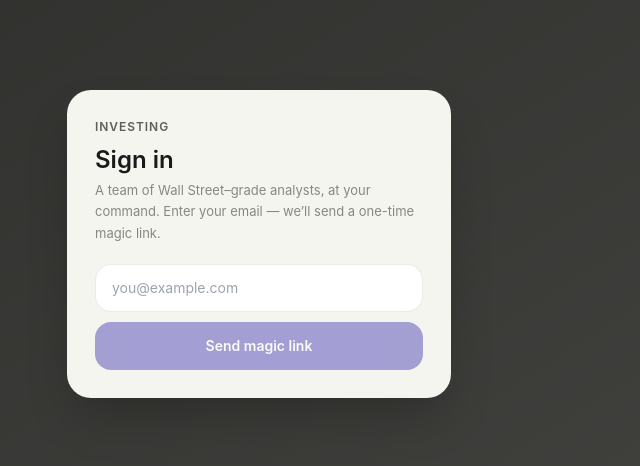
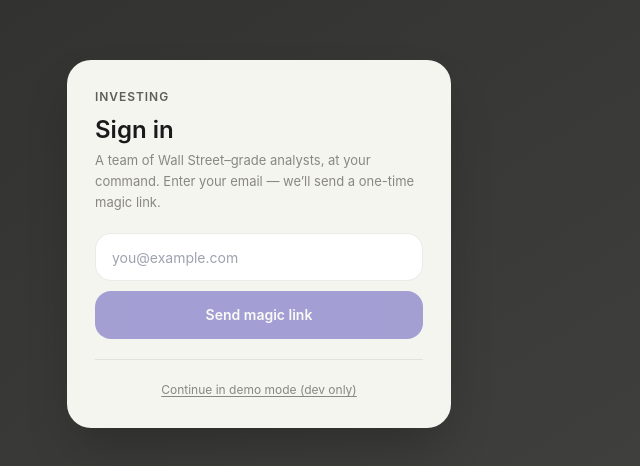
Before and after one commit to Nick-2003/agentic-brokerage-mvp, a Next.js app in the folder frontend/: page / in a window 1280 px wide. Shown: the part 156-622 px from the top of the page, without its empty margins (381-1021 px from the left). Built offline with nearby package versions, Linux system fonts and the light colour scheme; no server answers.

Commit message:
014 Login bypass for demo mode only
Demo mode includes bypass for login at frontend; designed such that if `REQUIRE_AUTH=1` all chats would fail if demo mode forced

```diff
--- a/frontend/components/AuthGate.tsx
+++ b/frontend/components/AuthGate.tsx
@@ -2,28 +2,38 @@
 //
 // Wrap the app in <AuthGate>. Behaviour (after mount):
 //   • Supabase env unset (demo mode) → render children directly (no gate).
-//   • Configured + no session       → magic-link login screen.
-//   • Configured + session          → render children.
+//   • Configured + session           → render children.
+//   • Configured + "continue in demo" override → render children + a small
+//     "Demo mode · exit" pill (dev only — see below).
+//   • Configured + no session         → magic-link login screen.
 //
-// SSR / hydration (why the `mounted` flag exists — proposal 013):
-//   getSupabase() is client-only (it short-circuits when `typeof window ===
-//   "undefined"`). On the server authConfigured() is therefore always false, so
-//   a naive gate renders `children`; on the client's FIRST render it's true and
-//   renders <Splash> — and React throws a hydration mismatch (server text ≠
-//   client text). To avoid it, the gate decision is deferred until after mount:
-//   server AND first client render BOTH show the same stable <Splash>, then the
-//   effect runs and the real gate (children / login) appears. There's a brief
-//   (~tens of ms, localStorage read) splash on load — intentional and stable.
+// "Continue in demo mode" (proposal 014): a DEV-ONLY escape hatch on the login
+// screen so a developer isn't locked out when magic-link email is rate-limited
+// (Supabase's built-in email cap is ~a few/hour). It's gated to
+// `process.env.NODE_ENV === 'development'`, so it never appears in a production
+// build. It only affects the FRONTEND gate — the backend enforces auth
+// independently (REQUIRE_AUTH), so this can't bypass a locked-down backend: with
+// REQUIRE_AUTH=1 the demo user simply has no token and every /api/chat call 401s.
+// The override persists in localStorage so it survives restarts; the pill's
+// "exit" clears it and returns to the login screen.
+//
+// SSR / hydration (the `mounted` flag — proposal 013): getSupabase() and
+// localStorage are client-only, so the gate decision is deferred until after
+// mount. Server AND first client render both show the same <Splash>; the real
+// gate appears once the effect runs. Without this the server (no window →
+// "not configured" → children) and the first client paint diverge → mismatch.
 //
 // Exposes the current session via useAuth() so the rest of the app (e.g. the
-// header) can show who's signed in and offer sign-out. Always wraps children in
-// the provider so useAuth() is safe to call in both demo and authed modes.
+// header) can show who's signed in and offer sign-out.
 
 'use client';
 
 import { createContext, useContext, useEffect, useState } from 'react';
 import type { Session } from '@supabase/supabase-js';
 import { authConfigured, getSupabase } from '@/lib/supabase';
+
+const DEMO_KEY = 'ab-demo-mode';
+const DEMO_ALLOWED = process.env.NODE_ENV === 'development';
 
 type AuthState = { session: Session | null; configured: boolean };
 
@@ -34,11 +44,20 @@ export function AuthGate({ children }: { children: React.ReactNode }) {
   const [mounted, setMounted] = useState(false);
   const [session, setSession] = useState<Session | null>(null);
   const [ready, setReady] = useState(false);
+  const [demo, setDemo] = useState(false);
 
   useEffect(() => {
     setMounted(true);
+    // Restore a persisted "continue in demo mode" override (dev only).
+    if (DEMO_ALLOWED) {
+      try {
+        if (window.localStorage.getItem(DEMO_KEY) === '1') setDemo(true);
+      } catch {
+        /* localStorage unavailable — ignore */
+      }
+    }
     if (!authConfigured()) {
-      setReady(true); // demo mode — no gate, no session lookup
+      setReady(true); // demo mode by absence of env — no gate, no session lookup
       return;
     }
     const sb = getSupabase();
@@ -59,19 +78,44 @@ export function AuthGate({ children }: { children: React.ReactNode }) {
     };
   }, []);
 
-  // configured is only meaningful client-side, after mount (getSupabase() is
-  // client-only). Kept false during SSR / the pre-mount render so it never
-  // drives a server↔client divergence.
+  function enterDemo() {
+    try {
+      window.localStorage.setItem(DEMO_KEY, '1');
+    } catch {
+      /* ignore */
+    }
+    setDemo(true);
+  }
+
+  function exitDemo() {
+    try {
+      window.localStorage.removeItem(DEMO_KEY);
+    } catch {
+      /* ignore */
+    }
+    setDemo(false);
+  }
+
+  // configured / demo are only meaningful client-side, after mount.
   const configured = mounted && authConfigured();
+  const demoActive = mounted && DEMO_ALLOWED && demo;
 
   let body: React.ReactNode;
   if (!mounted || !ready) {
     // Identical on the server and the first client render → no hydration mismatch.
     body = <Splash>Loading…</Splash>;
   } else if (!configured || session) {
-    body = children; // demo mode, or signed in
+    body = children; // demo-by-no-env, or signed in
+  } else if (demoActive) {
+    // Dev "continue in demo mode" — app + an exit affordance back to login.
+    body = (
+      <>
+        {children}
+        <DemoBadge onExit={exitDemo} />
+      </>
+    );
   } else {
-    body = <LoginScreen />;
+    body = <LoginScreen onDemo={DEMO_ALLOWED ? enterDemo : undefined} />;
   }
 
   return <AuthContext.Provider value={{ session, configured }}>{body}</AuthContext.Provider>;
@@ -85,7 +129,25 @@ function Splash({ children }: { children: React.ReactNode }) {
   );
 }
 
-function LoginScreen() {
+// Small fixed pill shown while in dev "continue in demo mode" — indicates the
+// override is on and lets the developer return to the login screen.
+function DemoBadge({ onExit }: { onExit: () => void }) {
+  return (
+    <div className="fixed bottom-4 left-4 z-[60] flex items-center gap-2 rounded-full bg-[#1a1a1a]/90 px-3 py-1.5 text-[11px] text-white shadow-lg">
+      <span className="inline-block w-1.5 h-1.5 rounded-full bg-[#f5a623]" />
+      Demo mode
+      <button
+        type="button"
+        onClick={onExit}
+        className="ml-1 underline underline-offset-2 hover:opacity-80"
+      >
+        exit
+      </button>
+    </div>
+  );
+}
+
+function LoginScreen({ onDemo }: { onDemo?: () => void }) {
   const [email, setEmail] = useState('');
   const [sent, setSent] = useState(false);
   const [busy, setBusy] = useState(false);
@@ -143,6 +205,18 @@ function LoginScreen() {
             {error && <div className="text-[12px] text-red-DEFAULT">{error}</div>}
           </div>
         )}
+
+        {onDemo && (
+          <div className="mt-5 pt-4 border-t border-border">
+            <button
+              type="button"
+              onClick={onDemo}
+              className="w-full text-center text-[12px] text-text-3 underline underline-offset-2 hover:text-text-2"
+            >
+              Continue in demo mode (dev only)
+            </button>
+          </div>
+        )}
       </div>
     </main>
   );
```
Also changed, not shown: 3 other files (tests, documents, lock files or other folders).
